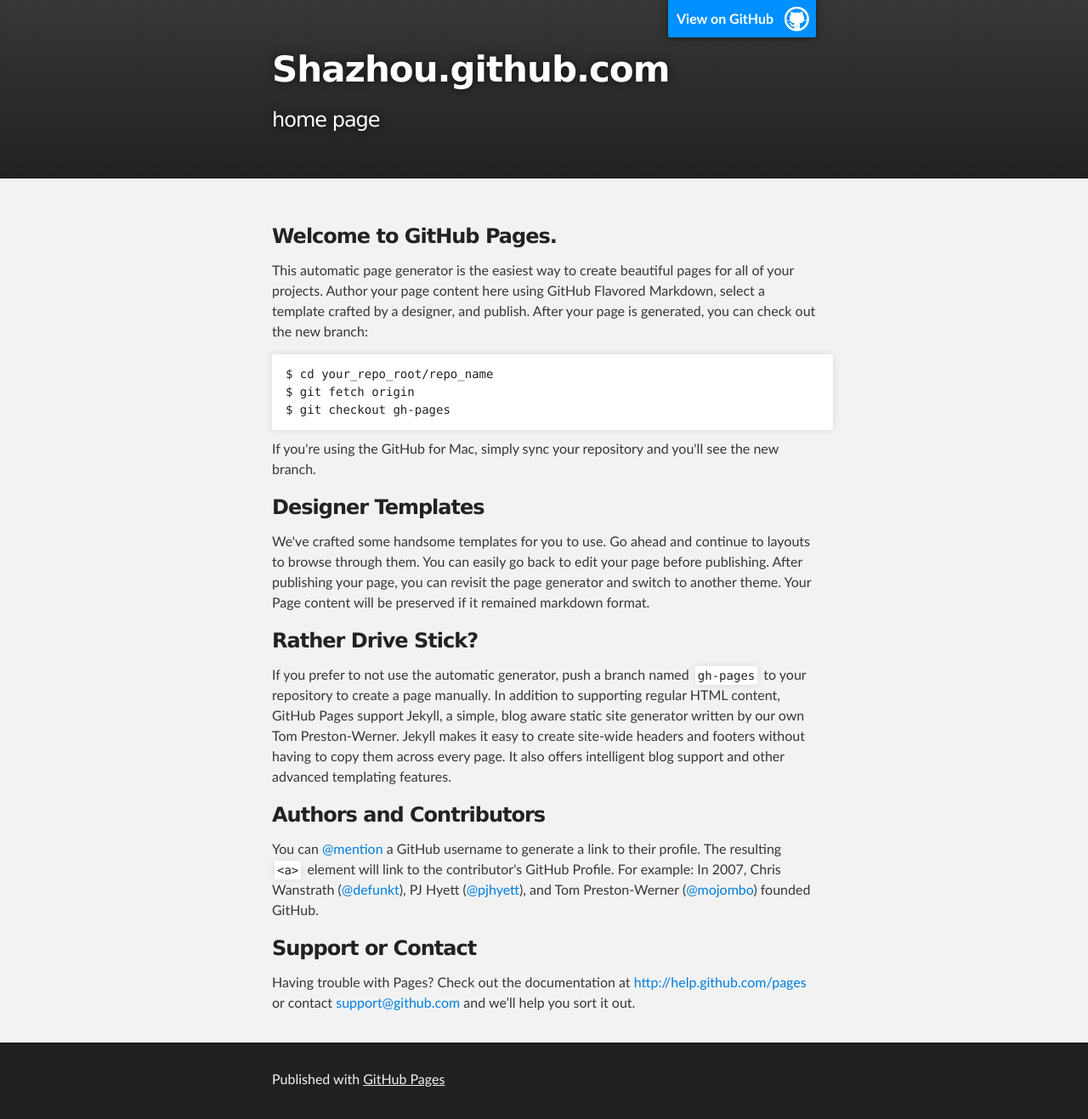
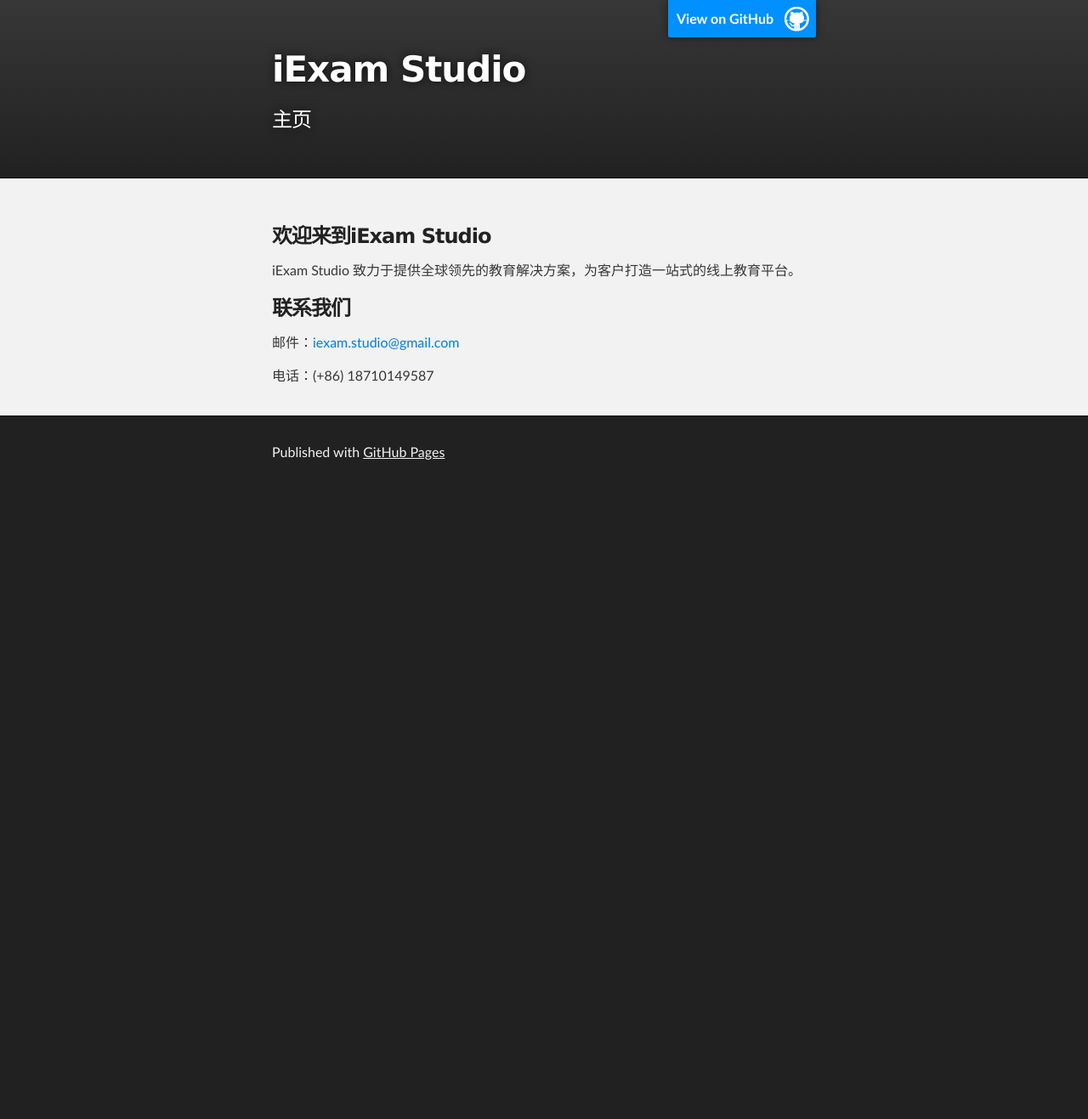
Before and after one commit to shazhou/shazhou.github.com, a plain HTML site: page index.html in a window 1280 px wide. Shown: the whole page at 85% size. After the commit the page ends 800 px from the top, so only its background shows below. Drawn offline with Linux system fonts and the light colour scheme.

Commit message:
Replace master branch with page content via GitHub

```diff
--- a/index.html
+++ b/index.html
@@ -4,11 +4,11 @@
   <head>
     <meta charset='utf-8' />
     <meta http-equiv="X-UA-Compatible" content="chrome=1" />
-    <meta name="description" content="Shazhou.github.com : home page" />
+    <meta name="description" content="iExam Studio : 主页" />
 
     <link rel="stylesheet" type="text/css" media="screen" href="stylesheets/stylesheet.css">
 
-    <title>Shazhou.github.com</title>
+    <title>iExam Studio</title>
   </head>
 
   <body>
@@ -18,8 +18,8 @@
         <header class="inner">
           <a id="forkme_banner" href="https://github.com/shazhou">View on GitHub</a>
 
-          <h1 id="project_title">Shazhou.github.com</h1>
-          <h2 id="project_tagline">home page</h2>
+          <h1 id="project_title">iExam Studio</h1>
+          <h2 id="project_tagline">主页</h2>
 
         </header>
     </div>
@@ -28,36 +28,16 @@
     <div id="main_content_wrap" class="outer">
       <section id="main_content" class="inner">
         <h3>
-<a name="welcome-to-github-pages" class="anchor" href="#welcome-to-github-pages"><span class="octicon octicon-link"></span></a>Welcome to GitHub Pages.</h3>
+<a name="%E6%AC%A2%E8%BF%8E%E6%9D%A5%E5%88%B0iexam-studio" class="anchor" href="#%E6%AC%A2%E8%BF%8E%E6%9D%A5%E5%88%B0iexam-studio"><span class="octicon octicon-link"></span></a>欢迎来到iExam Studio</h3>
 
-<p>This automatic page generator is the easiest way to create beautiful pages for all of your projects. Author your page content here using GitHub Flavored Markdown, select a template crafted by a designer, and publish. After your page is generated, you can check out the new branch:</p>
-
-<pre><code>$ cd your_repo_root/repo_name
-$ git fetch origin
-$ git checkout gh-pages
-</code></pre>
-
-<p>If you're using the GitHub for Mac, simply sync your repository and you'll see the new branch.</p>
+<p>iExam Studio 致力于提供全球领先的教育解决方案，为客户打造一站式的线上教育平台。</p>
 
 <h3>
-<a name="designer-templates" class="anchor" href="#designer-templates"><span class="octicon octicon-link"></span></a>Designer Templates</h3>
+<a name="%E8%81%94%E7%B3%BB%E6%88%91%E4%BB%AC" class="anchor" href="#%E8%81%94%E7%B3%BB%E6%88%91%E4%BB%AC"><span class="octicon octicon-link"></span></a>联系我们</h3>
 
-<p>We've crafted some handsome templates for you to use. Go ahead and continue to layouts to browse through them. You can easily go back to edit your page before publishing. After publishing your page, you can revisit the page generator and switch to another theme. Your Page content will be preserved if it remained markdown format.</p>
+<p>邮件：<a href="mailto:iexam.studio@gmail.com">iexam.studio@gmail.com</a></p>
 
-<h3>
-<a name="rather-drive-stick" class="anchor" href="#rather-drive-stick"><span class="octicon octicon-link"></span></a>Rather Drive Stick?</h3>
-
-<p>If you prefer to not use the automatic generator, push a branch named <code>gh-pages</code> to your repository to create a page manually. In addition to supporting regular HTML content, GitHub Pages support Jekyll, a simple, blog aware static site generator written by our own Tom Preston-Werner. Jekyll makes it easy to create site-wide headers and footers without having to copy them across every page. It also offers intelligent blog support and other advanced templating features.</p>
-
-<h3>
-<a name="authors-and-contributors" class="anchor" href="#authors-and-contributors"><span class="octicon octicon-link"></span></a>Authors and Contributors</h3>
-
-<p>You can <a href="https://github.com/blog/821" class="user-mention">@mention</a> a GitHub username to generate a link to their profile. The resulting <code>&lt;a&gt;</code> element will link to the contributor's GitHub Profile. For example: In 2007, Chris Wanstrath (<a href="https://github.com/defunkt" class="user-mention">@defunkt</a>), PJ Hyett (<a href="https://github.com/pjhyett" class="user-mention">@pjhyett</a>), and Tom Preston-Werner (<a href="https://github.com/mojombo" class="user-mention">@mojombo</a>) founded GitHub.</p>
-
-<h3>
-<a name="support-or-contact" class="anchor" href="#support-or-contact"><span class="octicon octicon-link"></span></a>Support or Contact</h3>
-
-<p>Having trouble with Pages? Check out the documentation at <a href="http://help.github.com/pages">http://help.github.com/pages</a> or contact <a href="mailto:support@github.com">support@github.com</a> and we’ll help you sort it out.</p>
+<p>电话：(+86) 18710149587</p>
       </section>
     </div>
 
```
Also changed, not shown: params.json (+1 -1 lines).
